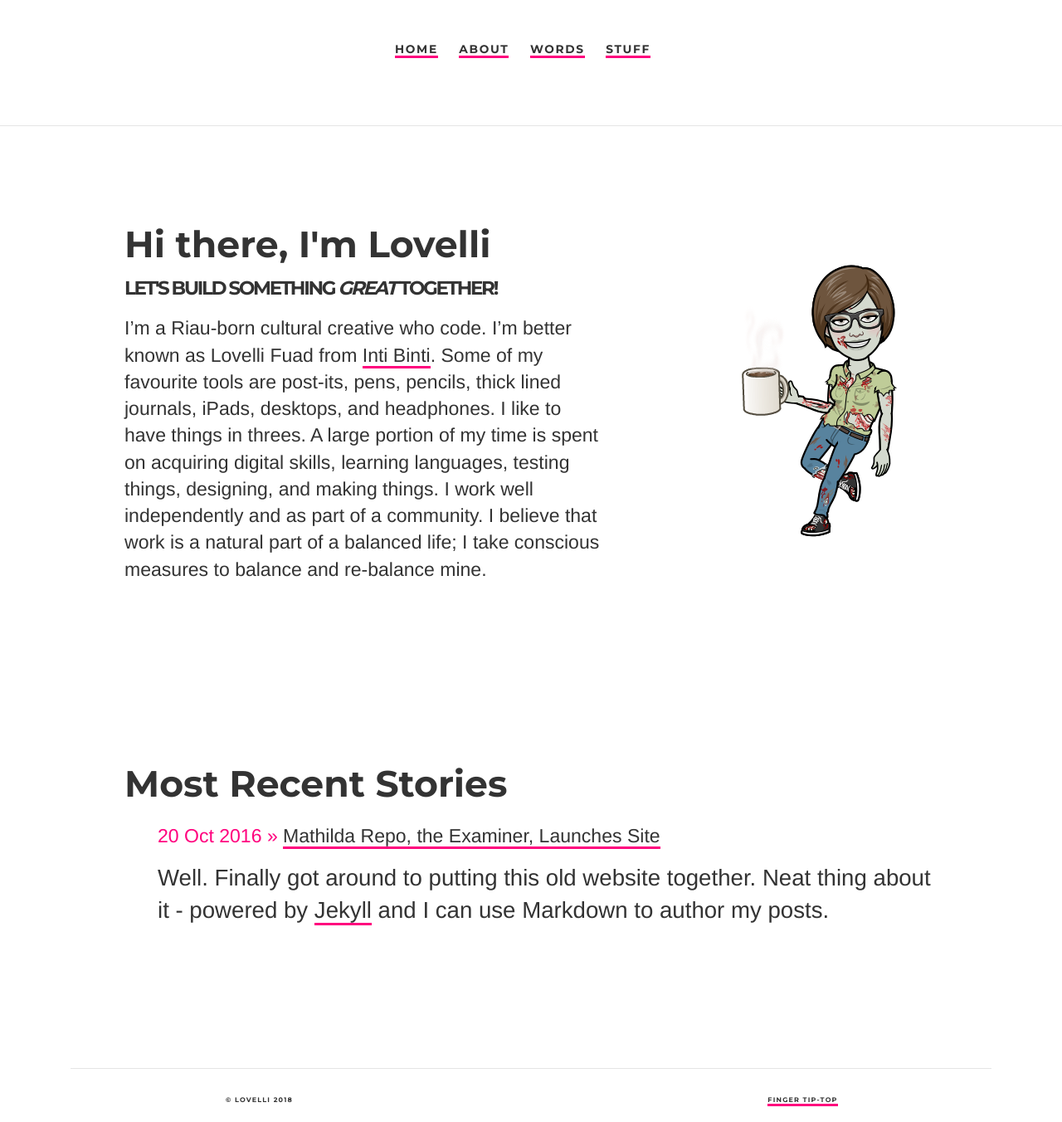
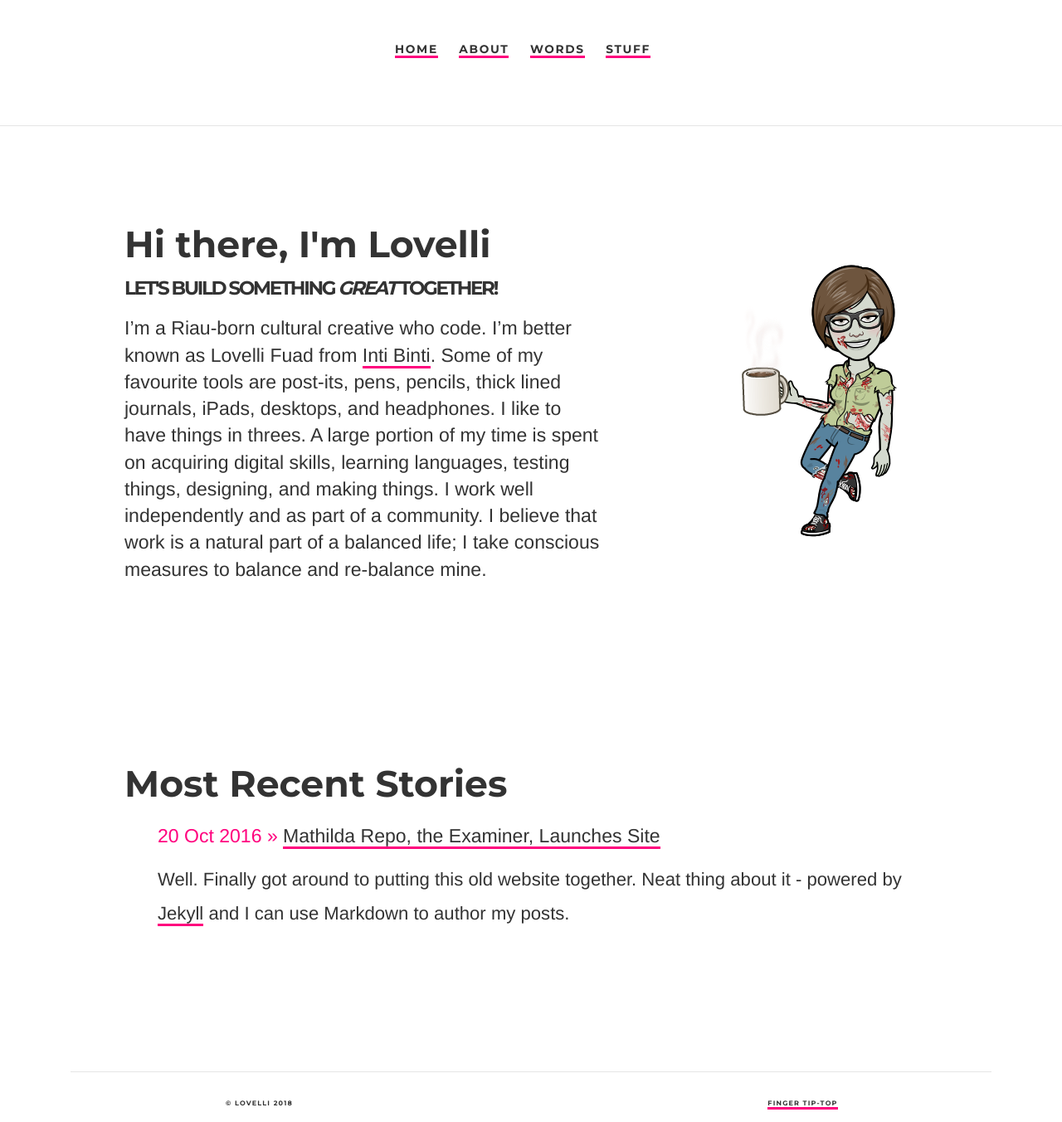
Before and after one commit to ariesti/ariesti.github.io, a Jekyll site: the page built from index.html, in a window 1280 px wide. Shown: the whole page at 83% size. Built offline with Jekyll 4.4.1, drawn with Linux system fonts in a browser that asks for light colours.

Commit message:
Update index.html

```diff
--- a/index.html
+++ b/index.html
@@ -26,7 +26,7 @@ description: Towards digital humanities
 	  {% for post in site.posts %}
 	    <li>
 		<span>{{ post.date | date_to_string }}</span> » <a href="{{ post.url }}" title="{{ post.title }}">{{ post.title }}</a>
-		<p>{{ post.excerpt }}</p>
+		<p><small>{{ post.excerpt }}</small></p>
 	    </li>
 	  {% endfor %}
 	</ul>
```
